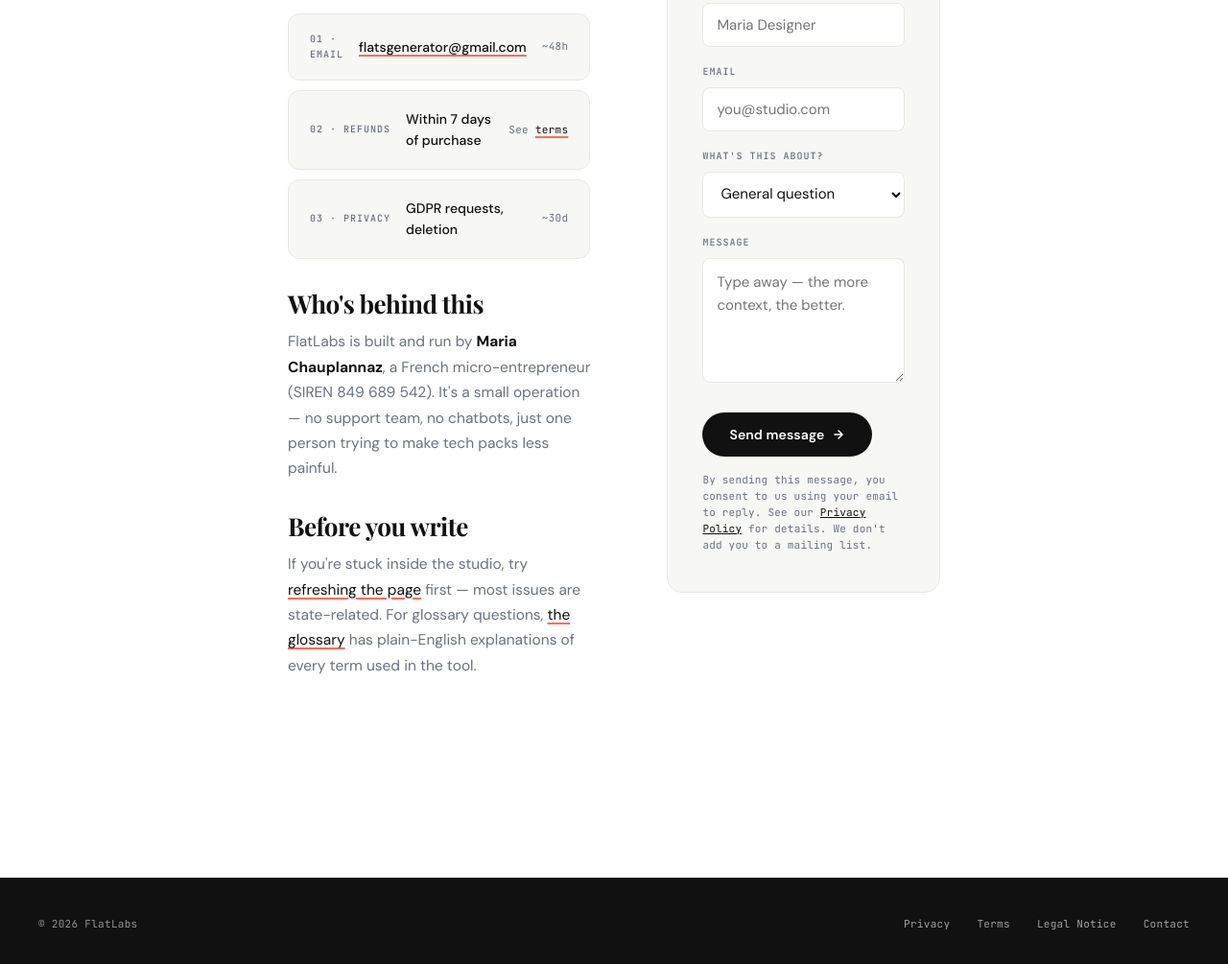
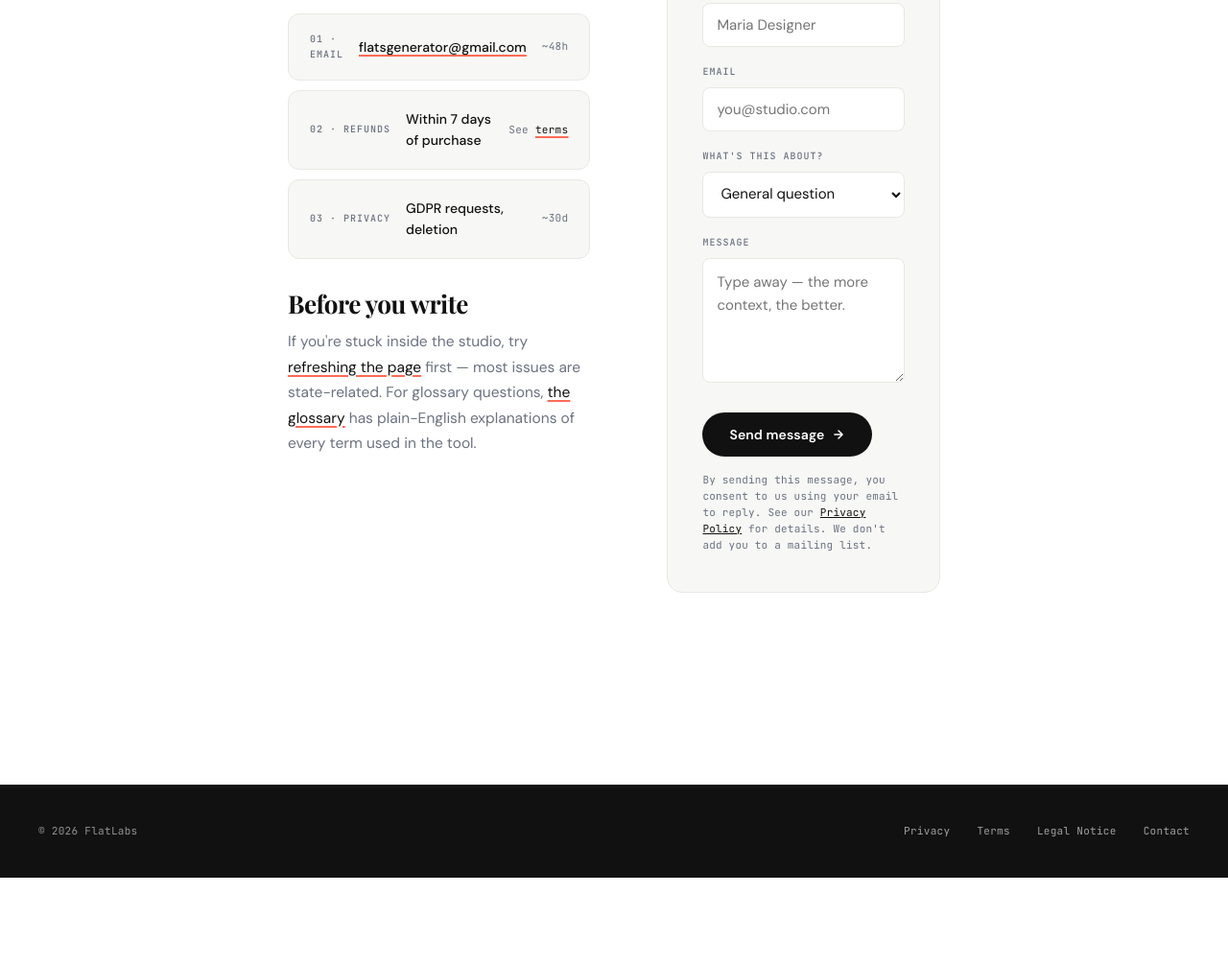
Before and after one commit to mariachauplannaz-oss/flatlabs, a plain HTML site: page legal/contact.html in a window 1280 px wide. Shown: the part 804-1809 px from the top of the page at 96% size. After the commit the page ends 1719 px from the top, so only its background shows below. Drawn offline with nearby package versions, Linux system fonts and the light colour scheme; a web font is replaced by a local one.

Commit message:
Update contact.html

```diff
--- a/legal/contact.html
+++ b/legal/contact.html
@@ -86,9 +86,6 @@
         </li>
       </ul>
 
-      <h2>Who's behind this</h2>
-      <p>FlatLabs is built and run by <strong>Maria Chauplannaz</strong>, a French micro-entrepreneur (SIREN 849 689 542). It's a small operation — no support team, no chatbots, just one person trying to make tech packs less painful.</p>
-
       <h2>Before you write</h2>
       <p>If you're stuck inside the studio, try <a href="../app.html">refreshing the page</a> first — most issues are state-related. For glossary questions, <a href="../learn/">the glossary</a> has plain-English explanations of every term used in the tool.</p>
     </div>
```
